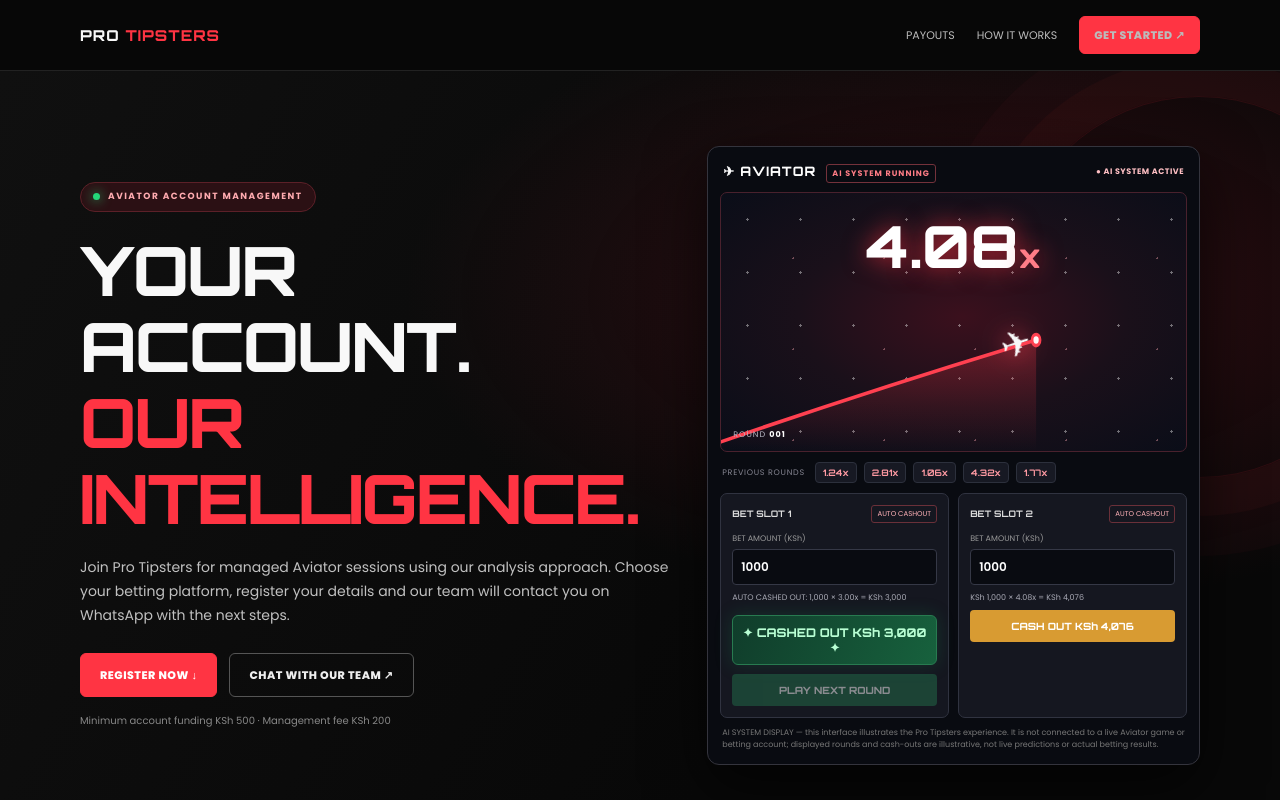
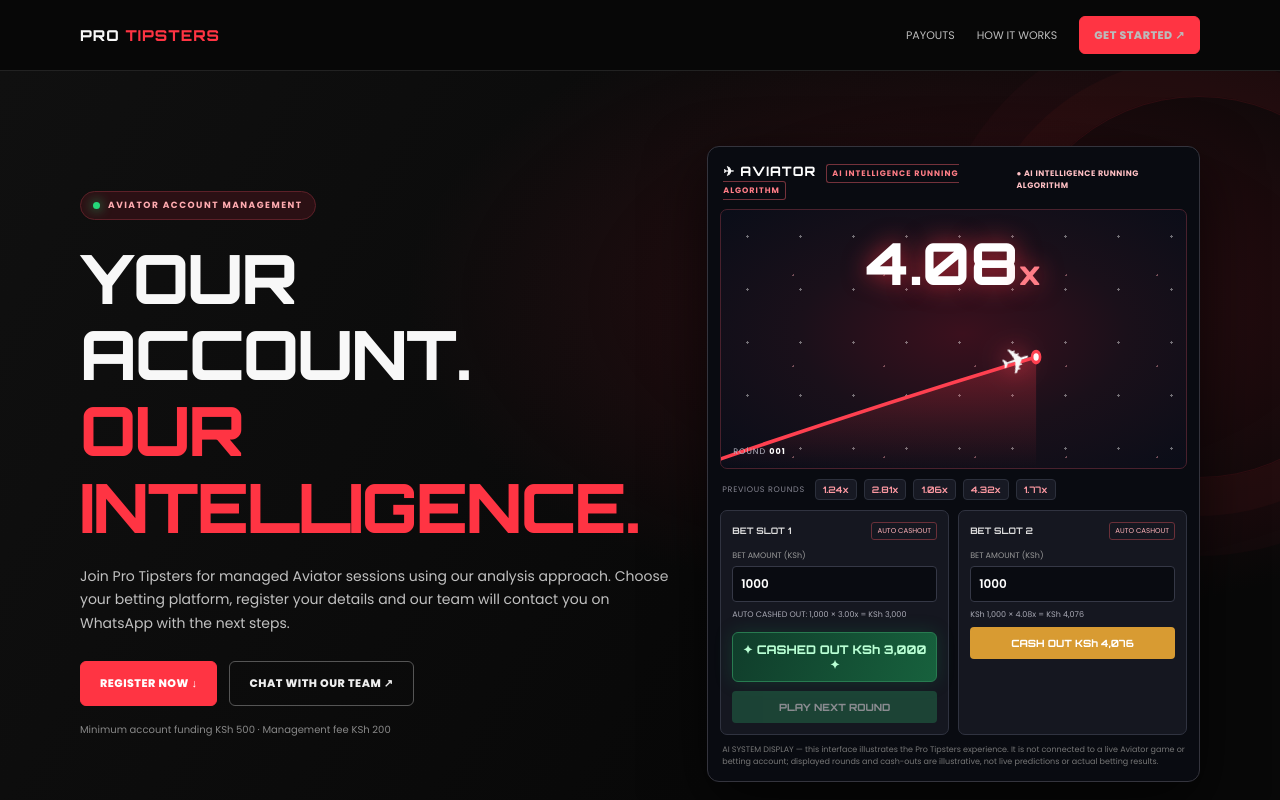
Before and after one commit to kuria95-bit/protipsters-aviator, a plain HTML site: page index.html in a window 1280 px wide. Shown: the top 800 px of the page. Drawn offline with Linux system fonts and the light colour scheme.

Commit message:
Update AI intelligence running algorithm status label

```diff
--- a/index.html
+++ b/index.html
@@ -27,7 +27,7 @@ footer{padding:24px 0;border-top:1px solid #222;color:#777;font-size:10px}.foot{
 <header><div class="wrap nav"><a class="logo" href="#home">PRO <span>TIPSTERS</span></a><nav class="navlinks"><a href="#winners">PAYOUTS</a><a href="#how">HOW IT WORKS</a><a class="navcta" href="#register">GET STARTED ↗</a></nav></div></header>
 <main id="home">
 <section class="hero"><div class="wrap hero-grid"><div><span class="eyebrow"><i class="dot"></i> AVIATOR ACCOUNT MANAGEMENT</span><h1>YOUR ACCOUNT.<br><span class="red">OUR INTELLIGENCE.</span></h1><p class="hero-copy">Join Pro Tipsters for managed Aviator sessions using our analysis approach. Choose your betting platform, register your details and our team will contact you on WhatsApp with the next steps.</p><div class="actions"><a class="btn" href="#register">REGISTER NOW ↓</a><a class="btn secondary" href="https://wa.me/254100494094" target="_blank" rel="noopener">CHAT WITH OUR TEAM ↗</a></div><small class="micro">Minimum account funding KSh 500 · Management fee KSh 200</small></div><div class="aviator-game" id="aviatorGame">
- <div class="game-top"><span class="game-brand">✈ AVIATOR <small>AI SYSTEM RUNNING</small></span><span class="game-status" id="gameStatus">● AI SYSTEM RUNNING</span></div>
+ <div class="game-top"><span class="game-brand">✈ AVIATOR <small>AI INTELLIGENCE RUNNING ALGORITHM</small></span><span class="game-status" id="gameStatus">● AI INTELLIGENCE RUNNING ALGORITHM</span></div>
  <div class="game-screen" id="gameScreen">
   <div class="game-stars"></div><div class="game-multiplier" id="gameMultiplier">1.00<span>x</span></div>
   <svg class="flight-chart" viewBox="0 0 700 280" preserveAspectRatio="none" aria-hidden="true"><defs><linearGradient id="flightFill" x1="0" y1="0" x2="0" y2="1"><stop offset="0" stop-color="#ff3848" stop-opacity=".28"/><stop offset="1" stop-color="#ff3848" stop-opacity="0"/></linearGradient></defs><path id="flightArea" d="M0 270 L0 270 Z" fill="url(#flightFill)"/><path id="flightPath" d="M0 270" fill="none" stroke="#ff4050" stroke-width="4" stroke-linecap="round"/><circle id="flightPoint" cx="0" cy="270" r="6" fill="#fff" stroke="#ff4050" stroke-width="4"/></svg>
@@ -90,7 +90,7 @@ footer{padding:24px 0;border-top:1px solid #222;color:#777;font-size:10px}.foot{
  function startRound(){
   phase='flying';round++;roundLabel.textContent=String(round).padStart(3,'0');roundStart=performance.now();
   crashAt=5600+Math.random()*3600;crashValue=sampleCrashMultiplier();
-  screen.classList.remove('crashed');crash.style.display='none';status.textContent='● AI SYSTEM ACTIVE';
+  screen.classList.remove('crashed');crash.style.display='none';status.textContent='● AI INTELLIGENCE RUNNING ALGORITHM';
   const amounts=amountCycle[(round-1)%amountCycle.length];
   slots.forEach((slot,i)=>{
    slot.active=true;slot.cashed=false;slot.stake=amounts[i];slot.input.value=slot.stake;slot.input.disabled=true;
@@ -100,7 +100,7 @@ footer{padding:24px 0;border-top:1px solid #222;color:#777;font-size:10px}.foot{
  }
  function endRound(){
   if(phase!=='flying')return;
-  phase='crashed';screen.classList.add('crashed');crash.style.display='block';status.textContent='● ANALYSIS CONTINUING';mult.innerHTML=crashValue.toFixed(2)+'<span>x</span>';
+  phase='crashed';screen.classList.add('crashed');crash.style.display='block';status.textContent='● AI INTELLIGENCE RUNNING ALGORITHM';mult.innerHTML=crashValue.toFixed(2)+'<span>x</span>';
   slots.forEach(slot=>{if(slot.active&&!slot.cashed){slot.active=false;slot.result.textContent='CRASHED before '+slot.target+'x — stake lost';setButton(slot,'PLAY NEXT ROUND',true,'');}});
   history.unshift(crashValue.toFixed(2)+'x');history=history.slice(0,5);
   document.querySelectorAll('.game-history b').forEach((el,i)=>{el.textContent=history[i]||'—';});
```
